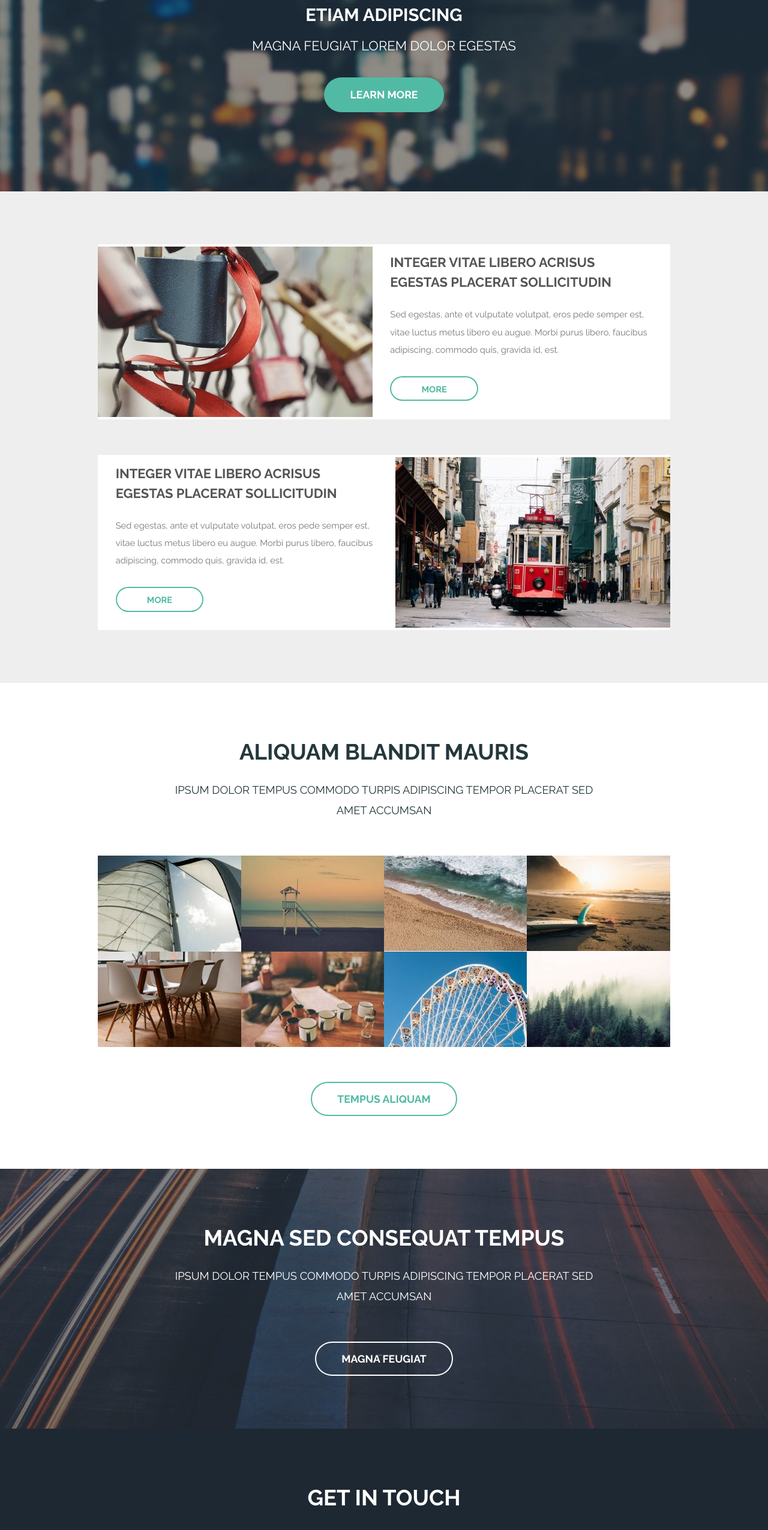
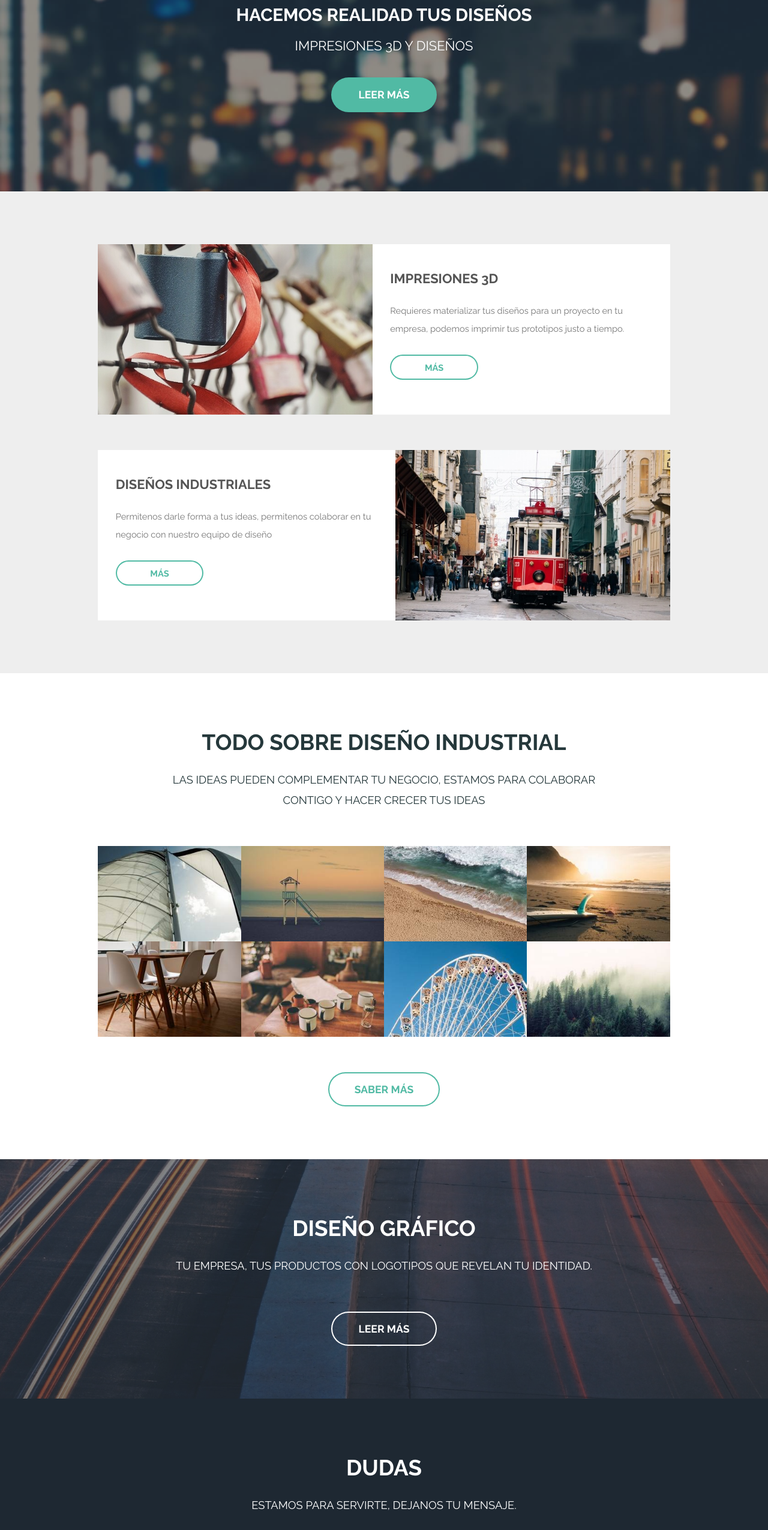
Before and after one commit to bbrendatorres/libreria, a plain HTML site: page index.html in a window 1280 px wide. Shown: the part 250-2800 px from the top of the page at 60% size. Drawn offline with Linux system fonts and the light colour scheme.

Commit message:
Cambios estéticos v1

```diff
--- a/index.html
+++ b/index.html
@@ -6,7 +6,7 @@
 -->
 <html>
 	<head>
-		<title>Retrospect by TEMPLATED</title>
+		<title>DESIGNBYALEX</title>
 		<meta charset="utf-8" />
 		<meta name="viewport" content="width=device-width, initial-scale=1" />
 		<!--[if lte IE 8]><script src="assets/js/ie/html5shiv.js"></script><![endif]-->
@@ -18,26 +18,26 @@
 
 		<!-- Header -->
 			<header id="header" class="alt">
-				<h1><a href="index.html">Retrospect</a></h1>
+				<h1><a href="index.html">DESIGN BY ALEX</a></h1>
 				<a href="#nav">Menu</a>
 			</header>
 
 		<!-- Nav -->
 			<nav id="nav">
 				<ul class="links">
-					<li><a href="index.html">Home</a></li>
-					<li><a href="generic.html">Generic</a></li>
-					<li><a href="elements.html">Elements</a></li>
+					<li><a href="index.html">Inicio</a></li>
+					<li><a href="generic.html">Productos</a></li>
+					<li><a href="elements.html">Servicios</a></li>
 				</ul>
 			</nav>
 
 		<!-- Banner -->
 			<section id="banner">
 				<i class="icon fa-diamond"></i>
-				<h2>Etiam adipiscing</h2>
-				<p>Magna feugiat lorem dolor egestas</p>
+				<h2>HACEMOS REALIDAD TUS DISEÑOS</h2>
+				<p>Impresiones 3D y Diseños </p>
 				<ul class="actions">
-					<li><a href="#" class="button big special">Learn More</a></li>
+					<li><a href="#" class="button big special">Leer Más</a></li>
 				</ul>
 			</section>
 
@@ -47,11 +47,12 @@
 					<article class="feature left">
 						<span class="image"><img src="images/pic01.jpg" alt="" /></span>
 						<div class="content">
-							<h2>Integer vitae libero acrisus egestas placerat  sollicitudin</h2>
-							<p>Sed egestas, ante et vulputate volutpat, eros pede semper est, vitae luctus metus libero eu augue. Morbi purus libero, faucibus adipiscing, commodo quis, gravida id, est.</p>
+							<h2>Impresiones 3D</h2>
+							<p>Requieres materializar tus diseños para un proyecto en tu empresa, podemos imprimir
+							tus prototipos justo a tiempo.</p>
 							<ul class="actions">
 								<li>
-									<a href="#" class="button alt">More</a>
+									<a href="#" class="button alt">Más</a>
 								</li>
 							</ul>
 						</div>
@@ -59,11 +60,12 @@
 					<article class="feature right">
 						<span class="image"><img src="images/pic02.jpg" alt="" /></span>
 						<div class="content">
-							<h2>Integer vitae libero acrisus egestas placerat  sollicitudin</h2>
-							<p>Sed egestas, ante et vulputate volutpat, eros pede semper est, vitae luctus metus libero eu augue. Morbi purus libero, faucibus adipiscing, commodo quis, gravida id, est.</p>
+							<h2>Diseños Industriales</h2>
+							<p>Permitenos darle forma a tus ideas, permitenos colaborar en tu negocio con nuestro
+							equipo de diseño</p>
 							<ul class="actions">
 								<li>
-									<a href="#" class="button alt">More</a>
+									<a href="#" class="button alt">Más</a>
 								</li>
 							</ul>
 						</div>
@@ -75,8 +77,9 @@
 			<section id="two" class="wrapper special">
 				<div class="inner">
 					<header class="major narrow">
-						<h2>Aliquam Blandit Mauris</h2>
-						<p>Ipsum dolor tempus commodo turpis adipiscing Tempor placerat sed amet accumsan</p>
+						<h2>Todo sobre Diseño Industrial</h2>
+						<p>Las ideas pueden complementar tu negocio, estamos para colaborar contigo
+						y hacer crecer tus ideas</p>
 					</header>
 					<div class="image-grid">
 						<a href="#" class="image"><img src="images/pic03.jpg" alt="" /></a>
@@ -89,7 +92,7 @@
 						<a href="#" class="image"><img src="images/pic10.jpg" alt="" /></a>
 					</div>
 					<ul class="actions">
-						<li><a href="#" class="button big alt">Tempus Aliquam</a></li>
+						<li><a href="#" class="button big alt">Saber más</a></li>
 					</ul>
 				</div>
 			</section>
@@ -98,11 +101,11 @@
 			<section id="three" class="wrapper style3 special">
 				<div class="inner">
 					<header class="major narrow	">
-						<h2>Magna sed consequat tempus</h2>
-						<p>Ipsum dolor tempus commodo turpis adipiscing Tempor placerat sed amet accumsan</p>
+						<h2>Diseño Gráfico</h2>
+						<p>Tu empresa, tus productos con logotipos que revelan tu identidad.</p>
 					</header>
 					<ul class="actions">
-						<li><a href="#" class="button big alt">Magna feugiat</a></li>
+						<li><a href="#" class="button big alt">Leer más</a></li>
 					</ul>
 				</div>
 			</section>
@@ -111,26 +114,26 @@
 			<section id="four" class="wrapper style2 special">
 				<div class="inner">
 					<header class="major narrow">
-						<h2>Get in touch</h2>
-						<p>Ipsum dolor tempus commodo adipiscing</p>
+						<h2>Dudas</h2>
+						<p>Estamos para servirte, dejanos tu mensaje.</p>
 					</header>
 					<form action="#" method="POST">
 						<div class="container 75%">
 							<div class="row uniform 50%">
 								<div class="6u 12u$(xsmall)">
-									<input name="name" placeholder="Name" type="text" />
+									<input name="name" placeholder="Nombre" type="text" />
 								</div>
 								<div class="6u$ 12u$(xsmall)">
-									<input name="email" placeholder="Email" type="email" />
+									<input name="email" placeholder="Correo" type="email" />
 								</div>
 								<div class="12u$">
-									<textarea name="message" placeholder="Message" rows="4"></textarea>
+									<textarea name="message" placeholder="Mensaje" rows="4"></textarea>
 								</div>
 							</div>
 						</div>
 						<ul class="actions">
-							<li><input type="submit" class="special" value="Submit" /></li>
-							<li><input type="reset" class="alt" value="Reset" /></li>
+							<li><input type="submit" class="special" value="Enviar" /></li>
+							<li><input type="reset" class="alt" value="Cancelar" /></li>
 						</ul>
 					</form>
 				</div>
@@ -153,11 +156,11 @@
 							<span class="label">LinkedIn</span>
 						</a></li>
 					</ul>
-					<ul class="copyright">
+					<!--ul class="copyright">
 						<li>&copy; Untitled.</li>
 						<li>Images: <a href="http://unsplash.com">Unsplash</a>.</li>
 						<li>Design: <a href="http://templated.co">TEMPLATED</a>.</li>
-					</ul>
+					</ul-->
 				</div>
 			</footer>
 
```
